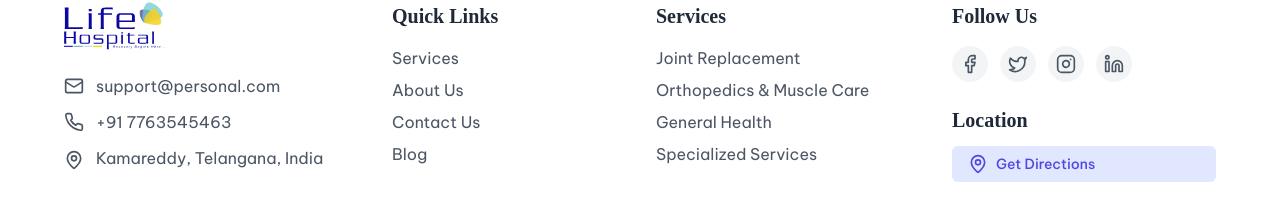
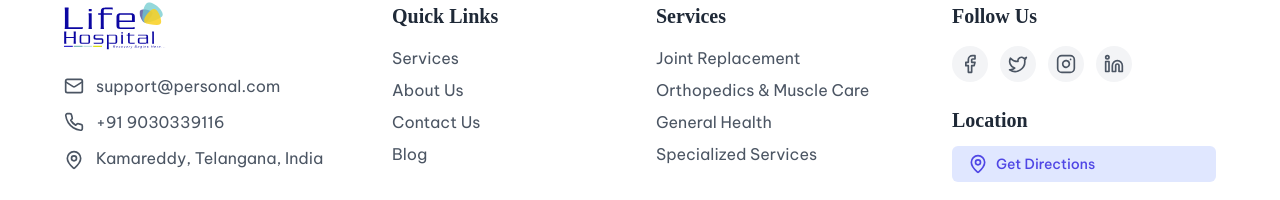
Before and after one commit to Viral2024-DigitalMarketing/life_final, a React (Vite) app: page /blog in a window 1280 px wide. Shown: the part 2908-3108 px from the top of the page. Built offline with nearby package versions, Linux system fonts and the light colour scheme; a web font is replaced by a local one.

Commit message:
Update Footer.tsx

```diff
--- a/src/components/layout/Footer.tsx
+++ b/src/components/layout/Footer.tsx
@@ -25,7 +25,7 @@ const Footer = () => {
                 </p>
                 <p className="flex items-center text-gray-600">
                   <Phone className="w-5 h-5 text-gray-600 mr-3 flex-shrink-0" />
-                  <span>+91 7763545463</span>
+                  <span>+91 9030339116</span>
                 </p>
                 <p className="flex items-start text-gray-600">
                   <MapPin className="w-5 h-5 text-gray-600 mr-3 mt-1 flex-shrink-0" />
```
